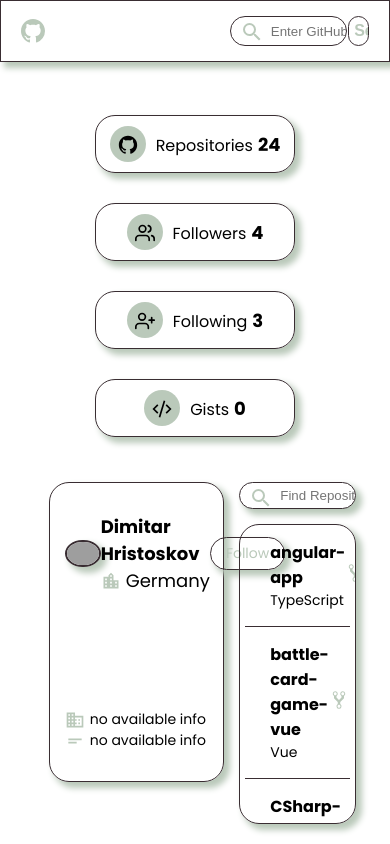
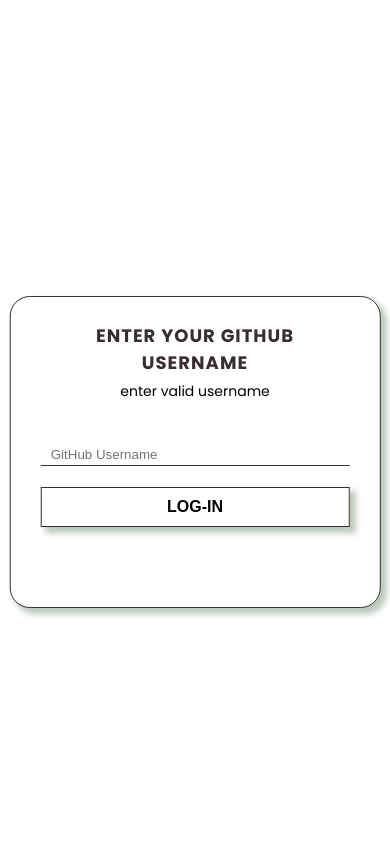
Before and after one commit to dhristoskov/github-search-app, a React (Create React App) app: page / in a window 390 px wide. Shown: the top 844 px of the page. Built offline with nearby package versions, Linux system fonts and the light colour scheme; grey boxes are pictures that could not be loaded.

Commit message:
github-search-app add login page and refactoring

```diff
--- a/src/App.js
+++ b/src/App.js
@@ -1,7 +1,8 @@
 import React, { Fragment } from 'react';
+import { BrowserRouter as Router, Route, Switch, Redirect } from 'react-router-dom';
 
 import Dashboard from './pages/Dashboard/Dashboard';
-import Header from './components/shared-components/Header/Header';
+import Login from './pages/Login/Login';
 import GitHubContextProvider from './context/GithubContext';
 
 import './App.scss'
@@ -10,8 +11,13 @@ function App() {
   return (
     <Fragment>
       <GitHubContextProvider>
-        <Header />
-        <Dashboard />
+        <Router>
+          <Switch>
+            <Route exact path='/' component={Login} />
+            <Route path='/dashboard' component={Dashboard}/>
+            <Redirect to='/'/>
+          </Switch>
+        </Router>
       </GitHubContextProvider>
     </Fragment>
   );
--- a/src/components/SearchRepos/SearchRepos.jsx
+++ b/src/components/SearchRepos/SearchRepos.jsx
@@ -2,7 +2,7 @@ import React, { useEffect, useState } from 'react';
 
 import { MdSearch } from 'react-icons/md';
 
-import './SearchRepos.scss';
+import './SearchRepos.scss'
 
 const SerachRepo = ({repos, setReposToShow}) => {
 
--- a/src/components/shared-components/Header/Header.jsx
+++ b/src/components/shared-components/Header/Header.jsx
@@ -1,19 +1,16 @@
-import React, { useContext } from 'react';
+import React from 'react';
 
 import { GoMarkGithub } from 'react-icons/go';
 import SearchUser from '../../SearchUser/SearchUser';
-import { GitHubContext } from '../../../context/GithubContext';
 
 import './Header.scss';
 
-const Header = () => {
-
-    const { searchUser } = useContext(GitHubContext);
+const Header = (props) => {
 
     return (
         <div className='main-header'>
             <GoMarkGithub className='main-header-icon'/>
-            <SearchUser searchUser={searchUser}/>
+            <SearchUser searchUser={props.searchUser}/>
         </div>
     )
 }
--- a/src/components/shared-components/Loader/Loader.jsx
+++ b/src/components/shared-components/Loader/Loader.jsx
@@ -1,8 +1,10 @@
 import React from 'react';
+
+import './Loader.scss'
 
 const Loader = () => {
     return(
-        <div className="loader">
+        <div className="lds-ring">
             <div></div>
             <div></div>
             <div></div>
--- a/src/components/shared-components/Loader/Loader.scss
+++ b/src/components/shared-components/Loader/Loader.scss
@@ -1,4 +1,4 @@
-.loader {
+.lds-ring {
   display: inline-block;
   position: absolute;
   top: 50%;
@@ -7,33 +7,32 @@
   width: 80px;
   height: 80px;
 }
-  .loader div {
-    display: inline-block;
+.lds-ring div {
+  box-sizing: border-box;
+  display: block;
   position: absolute;
-    left: 8px;
-    width: 16px;
-    background: black;
-    animation: lds-facebook 1.2s cubic-bezier(0, 0.5, 0.5, 1) infinite;
+  width: 64px;
+  height: 64px;
+  margin: 8px;
+  border: 8px solid rgb(156, 54, 54);
+  border-radius: 50%;
+  animation: lds-ring 1.2s cubic-bezier(0.5, 0, 0.5, 1) infinite;
+  border-color: rgb(207, 129, 129) transparent transparent transparent;
 }
-  .loader div:nth-child(1) {
-    left: 8px;
-    animation-delay: -0.24s;
+.lds-ring div:nth-child(1) {
+  animation-delay: -0.45s;
 }
-  .loader div:nth-child(2) {
-    left: 32px;
-    animation-delay: -0.12s;
+.lds-ring div:nth-child(2) {
+  animation-delay: -0.3s;
 }
-  .loader div:nth-child(3) {
-    left: 56px;
-    animation-delay: 0;
+.lds-ring div:nth-child(3) {
+  animation-delay: -0.15s;
 }
-  @keyframes loader {
+@keyframes lds-ring {
   0% {
-      top: 8px;
-      height: 64px;
+    transform: rotate(0deg);
   }
-    50%, 100% {
-      top: 24px;
-      height: 32px;
+  100% {
+    transform: rotate(360deg);
   }
 }
--- a/src/context/GithubContext.jsx
+++ b/src/context/GithubContext.jsx
@@ -15,8 +15,11 @@ const GitHubContextProvider = ( props ) => {
     const [ user, setUser ] = useState(userInfo);
     const [ repos, setRepos ] = useState(reposInfo);
     const [ followers, setFollowers ] = useState(followersInfo);
+    const [ loading, setLoading ] = useState(false);
+    // const [ error, setError ] = useState({});
 
     const searchUser = async (newUser) =>{
+        setLoading(true);
         const response = await axios.get(`${baseURL}/users/${newUser}`)
         .catch((err) => console.log(err));
 
@@ -32,11 +35,13 @@ const GitHubContextProvider = ( props ) => {
             .then(res => setFollowers(res.data))
             .catch((err) => console.log(err));
         }
-    }
+
+        setLoading(false);
+    };
 
     return (
         <GitHubContext.Provider
-        value={{ user, repos, followers, searchUser }}
+        value={{ user, repos, followers, searchUser, loading }}
         >
             { props.children }
         </GitHubContext.Provider>
--- a/src/pages/Dashboard/Dashboard.jsx
+++ b/src/pages/Dashboard/Dashboard.jsx
@@ -1,23 +1,35 @@
-import React, { useContext } from 'react';
+import React, { Fragment, useContext } from 'react';
 
 import { GitHubContext } from '../../context/GithubContext';
 import UserUpperSection from '../../components/UserUpperSection/UserUpperSection';
 import UserLowerSectio from '../../components/UserLowerSection/UserLowerSection';
 import Layout from '../../components/shared-components/Layout/Layout';
 import UserFollowers from '../../components/UserLowerSection/UserFollowers/UserFollowers';
+import Loader from '../../components/shared-components/Loader/Loader';
+import Header from '../../components/shared-components/Header/Header';
 
 const Dashboard = () => {
 
-    const { user, followers, repos } = useContext(GitHubContext);
+    const { user, followers, repos, loading, searchUser } = useContext(GitHubContext);
 
     return(
+        <Fragment>
+            <Header searchUser={searchUser}/>
             <Layout>
+            {
+                    loading
+                    ? <Loader />
+                    : <Fragment>
                             <UserUpperSection user={user} />
                             <UserLowerSectio user={user}
                                             repos={repos}
                             />
                             <UserFollowers followers={followers}/>
+                    </Fragment>
+                }
             </Layout>
+        </Fragment>
+
 
     )
 }
--- a/src/pages/Login/Login.jsx
+++ b/src/pages/Login/Login.jsx
@@ -1,12 +1,39 @@
-import React from 'react';
+import React, { useState, useContext } from 'react'
 
-import './Login.scss'
+import { GitHubContext } from '../../context/GithubContext';
+
+import './Login.scss';
 
 const Login = () => {
 
+    const { loading, searchUser } = useContext(GitHubContext);
+    const [ login, setLogin ] = useState('');
+
+    const onHandleChange = (e) => {
+        e.preventDefault();
+        setLogin(e.target.value)
+    };
+
+    const onHandleSubmit = (e) => {
+        e.preventDefault();
+        setLogin('');
+        console.log(login)
+    };
+
     return (
-        <div>login</div>
+        <div className='auth-container'>
+            <h3 className='auth-container-title'>Enter your GitHub Username</h3>
+            <p className='auth-container-subline'>enter valid username</p>
+            <form className='auth-container-form' onSubmit={onHandleSubmit}>
+                <div className='auth-container-form__fied'>
+                    <input type="text" name='name' placeholder='GitHub Username'
+                    value={login} onChange={onHandleChange}/>
+                </div>
+                <input type="submit" value='Log-in'/>
+            </form>
+        </div>
     )
+
 }
 
-export default Login
+export default Login;
--- a/src/pages/Login/Login.scss
+++ b/src/pages/Login/Login.scss
@@ -0,0 +1,63 @@
+.auth-container{
+    position: absolute;
+    top: 50%;
+    left: 50%;
+    transform: translate(-50%, -50%);
+    width: 30%;
+    margin:30px auto 0 auto;
+    padding: 25px 30px 75px 30px;
+    border: 1px solid #392D32;
+    box-shadow: 5px 5px 6px 1px  #BAC9BA;
+    border-radius: 20px;
+    background-color: white;
+
+    &-title {
+        text-align: center;
+        font-size: 18px;
+        letter-spacing: 1px;
+        text-transform: uppercase;
+        color:#392D32;
+    }
+
+    &-subline {
+        text-align: center;
+        text-transform: lowercase;
+        margin: 5px 0 35px 0;
+    }
+
+    &-form {
+        display: flex;
+        flex-direction: column;
+        &__fied{
+            height:40px;
+            position: relative;
+            input[type=text]{
+                width: 100%;
+                padding: 10px 10px 3px 10px;
+                border: none;
+                outline: none;
+                border-bottom: 1px solid #392D32;
+            }
+        }
+        input[type=submit]{
+            font-size: 16px;
+            width: 100%;
+            margin-top: 10px;
+            padding: 10px;
+            margin-bottom: 5px;
+            background-color: transparent;
+            outline: none;
+            text-transform: uppercase;
+            font-weight: 600;
+            border: 1px solid #392D32;
+            box-shadow: 5px 5px 6px 1px  #BAC9BA;
+            cursor: pointer;
+        }
+    }
+}
+
+@media (max-width: 420px) {
+    .auth-container {
+        width: 95%;
+    }
+}
```
Also changed, not shown: 1 other file (tests, documents, lock files or other folders). Lines whose indentation alone changed are shown as unchanged.
